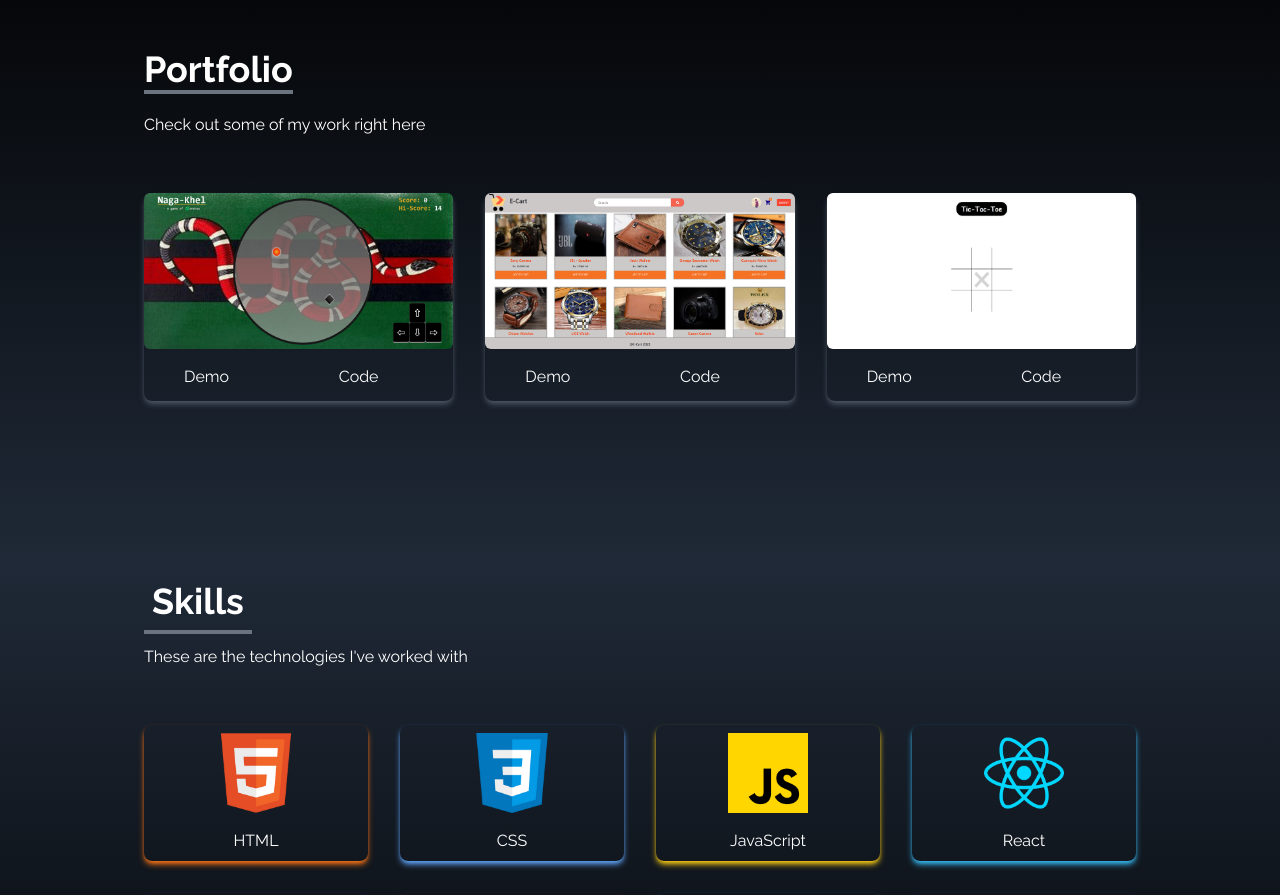
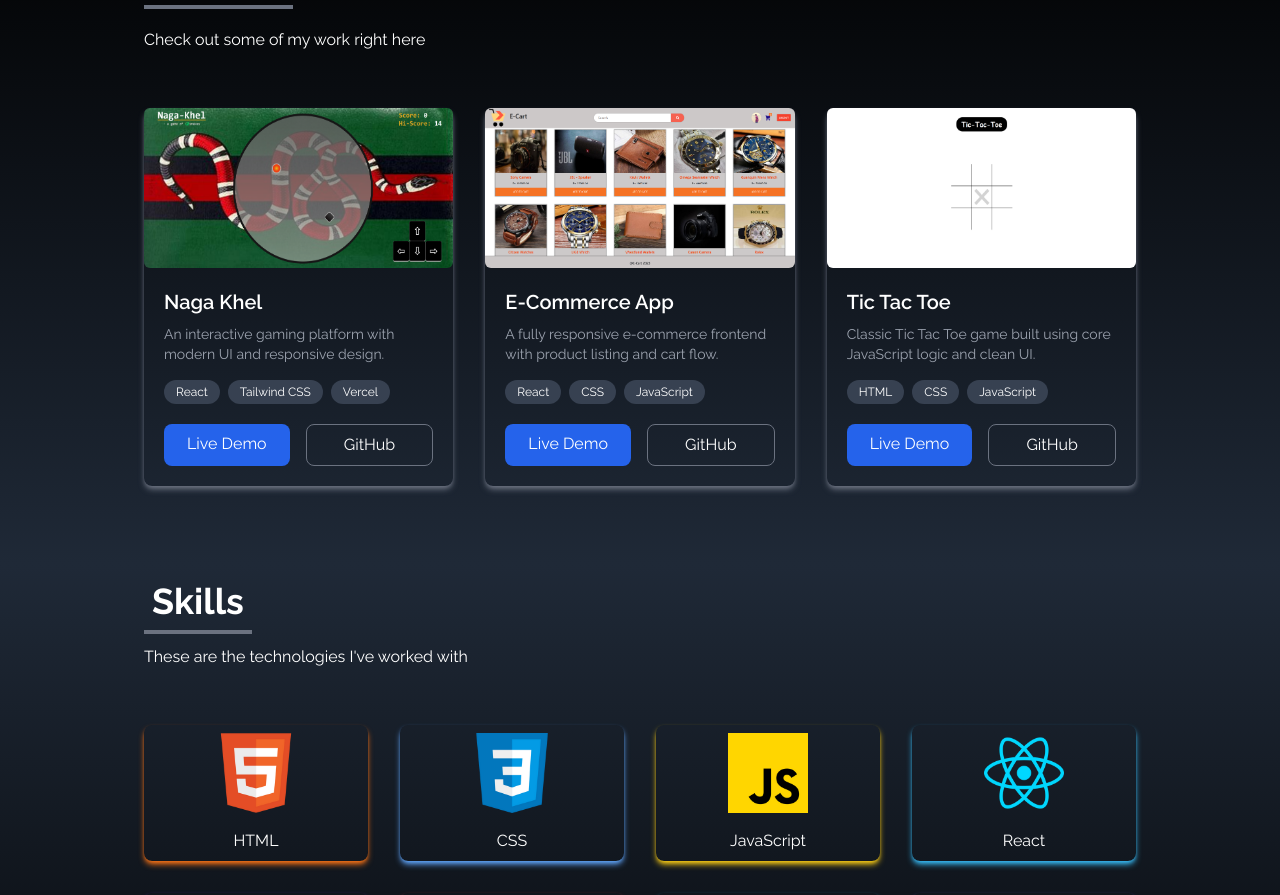
Before and after one commit to Rvp888/Portfolio-Website-by-React-Tailwind, a React (Create React App) app: page / in a window 1280 px wide. Shown: the part 1595-2490 px from the top of the page. Built offline with nearby package versions, Linux system fonts and the light colour scheme.

Commit message:
update project cards

```diff
--- a/src/components/Portfolio.jsx
+++ b/src/components/Portfolio.jsx
@@ -9,19 +9,19 @@ import ticTacToe from "../assets/Tic-Tac-Toe game.png";
 import calculator from "../assets/Calculator.png";
 
 const Portfolio = () => {
-  const portfolios = [
-    {
-      id: 1,
-      src: nagakhel,
-      demo: "https://naga-khel-u6a7.vercel.app/",
-      code: "https://github.com/Rvp888/Naga-Khel",
-    },
-    {
-      id: 2,
-      src: eCart,
-      demo: "https://ecom-site-six.vercel.app/",
-      code: "https://github.com/Rvp888/Ecom-site",
-    },
+  // const portfolios = [
+  //   {
+  //     id: 1,
+  //     src: nagakhel,
+  //     demo: "https://naga-khel-u6a7.vercel.app/",
+  //     code: "https://github.com/Rvp888/Naga-Khel",
+  //   },
+  //   {
+  //     id: 2,
+  //     src: eCart,
+  //     demo: "https://ecom-site-six.vercel.app/",
+  //     code: "https://github.com/Rvp888/Ecom-site",
+  //   },
   // {
   //   id: 3,
   //   src: drawingApp,
@@ -46,18 +46,51 @@ const Portfolio = () => {
   //   demo: "https://app-landing-page-msrz.vercel.app/",
   //   code: "https://github.com/Rvp888/Budget-App",
   // },
-    {
-      id: 7,
-      src: ticTacToe,
-      demo: "https://tic-tac-toe-by-js.vercel.app/",
-      code: "https://github.com/Rvp888/Tic-Tac-Toe-by-JS",
-    },
+  // {
+  //   id: 7,
+  //   src: ticTacToe,
+  //   demo: "https://tic-tac-toe-by-js.vercel.app/",
+  //   code: "https://github.com/Rvp888/Tic-Tac-Toe-by-JS",
+  // },
   // {
   //   id: 8,
   //   src: calculator,
   //   demo: "https://calculator-rvp888.vercel.app/",
   //   code: "https://github.com/Rvp888/Calculator"
   // },
+  // ];
+
+  const projects = [
+    {
+      id: 1,
+      title: "Naga Khel",
+      image: nagakhel,
+      description:
+        "An interactive gaming platform with modern UI and responsive design.",
+      tech: ["React", "Tailwind CSS", "Vercel"],
+      live: "https://naga-khel-u6a7.vercel.app/",
+      github: "https://github.com/Rvp888/Naga-Khel",
+    },
+    {
+      id: 2,
+      title: "E-Commerce App",
+      image: eCart,
+      description:
+        "A fully responsive e-commerce frontend with product listing and cart flow.",
+      tech: ["React", "CSS", "JavaScript"],
+      live: "https://ecom-site-six.vercel.app/",
+      github: "https://github.com/Rvp888/Ecom-site",
+    },
+    {
+      id: 3,
+      title: "Tic Tac Toe",
+      image: ticTacToe,
+      description:
+        "Classic Tic Tac Toe game built using core JavaScript logic and clean UI.",
+      tech: ["HTML", "CSS", "JavaScript"],
+      live: "https://tic-tac-toe-by-js.vercel.app/",
+      github: "https://github.com/Rvp888/Tic-Tac-Toe-by-JS",
+    },
   ];
 
   return (
@@ -66,6 +99,7 @@ const Portfolio = () => {
       className="bg-gradient-to-b from-black to-gray-800 w-full text-white px-4 min-h-[85vh] flex items-center"
     >
       <div className="max-w-screen-lg p-4 mx-auto flex flex-col justify-center w-full h-full">
+        {/* Heading */}
         <div className="pb-8">
           <p className="text-4xl font-bold inline border-b-4 border-gray-500">
             Portfolio
@@ -73,17 +107,64 @@ const Portfolio = () => {
           <p className="py-6">Check out some of my work right here</p>
         </div>
 
+        {/* Grid */}
         <div className="grid sm:grid-cols-2 md:grid-cols-3 gap-8 px-12 sm:px-0">
-          {portfolios.map(({ id, src, demo, code }) => (
-            <div key={id} className="shadow-md shadow-gray-600 rounded-lg">
+          {projects.map(
+            ({ id, title, image, description, tech, live, github }) => (
+              <div
+                key={id}
+                className="shadow-md shadow-gray-500 rounded-lg flex flex-col"
+              >
+                {/* Image */}
                 <img
-                src={src}
-                alt=""
-                className="w-full h-3/4 rounded-md duration-200 hover:scale-105"
+                  src={image}
+                  alt={title}
+                  className="w-full h-40 rounded-md duration-200 hover:scale-105"
                 />
-              <div className="flex items-center justify-center">
+
+                {/* Content */}
+                <div className="p-5 flex flex-col flex-1">
+                  <h3 className="text-xl font-semibold mb-2">{title}</h3>
+
+                  <p className="text-gray-400 text-sm mb-4">{description}</p>
+
+                  {/* Tech stack */}
+                  <div className="flex flex-wrap gap-2 mb-5">
+                    {tech.map((item, index) => (
+                      <span
+                        key={index}
+                        className="text-xs px-3 py-1 bg-gray-700 rounded-full"
+                      >
+                        {item}
+                      </span>
+                    ))}
+                  </div>
+
+                  {/* Buttons */}
+                  <div className="mt-auto flex gap-4">
                     <a
-                  href={demo}
+                      href={live}
+                      target="_blank"
+                      rel="noreferrer"
+                      className="flex-1 text-center py-2 rounded-lg bg-blue-600 hover:bg-blue-700 transition"
+                    >
+                      Live Demo
+                    </a>
+
+                    <a
+                      href={github}
+                      target="_blank"
+                      rel="noreferrer"
+                      className="flex-1 text-center py-2 rounded-lg border border-gray-500 hover:bg-gray-700 transition"
+                    >
+                      GitHub
+                    </a>
+                  </div>
+                </div>
+
+                {/* <div className="flex items-center justify-center">
+                  <a
+                    href={live}
                     target="_blank"
                     rel="noreferrer"
                     className="w-1/2 px-6  m-4 duration-200 hover:scale-105"
@@ -91,16 +172,17 @@ const Portfolio = () => {
                     Demo
                   </a>
                   <a
-                  href={code}
+                    href={github}
                     target="_blank"
                     rel="noreferrer"
                     className="w-1/2 px-6  m-4 duration-200 hover:scale-105"
                   >
                     Code
                   </a>
+                </div> */}
               </div>
-            </div>
-          ))}
+            )
+          )}
         </div>
       </div>
     </div>
@@ -108,3 +190,5 @@ const Portfolio = () => {
 };
 
 export default Portfolio;
+
+// ============================================================================================
```
Also changed, not shown: check.jsx (added, +119 -0 lines). Lines whose indentation alone changed are shown as unchanged.
